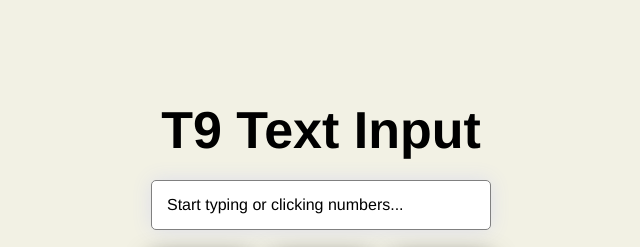
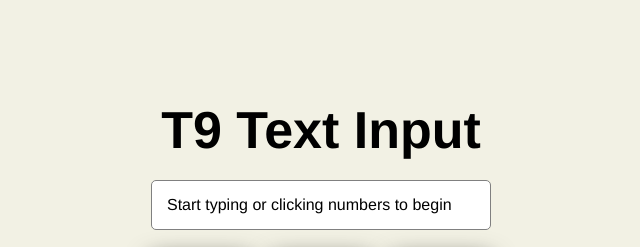
Before and after one commit to johnheroy/t9-autosuggest, a plain HTML site: page index.html in a window 1280 px wide. Shown: the top 247 px of the page, 319-959 px from the left. Drawn offline with Linux system fonts and the light colour scheme.

Commit message:
Change message upon successful dictionary load

```diff
--- a/index.html
+++ b/index.html
@@ -10,7 +10,7 @@
     <div class="container">
       <h1 class="title">T9 Text Input</h1>
       <div class="input-box">
-        Start typing or clicking numbers...
+        Loading...
       </div>
       <div class="suggestion-box">
         Suggestions will appear here...
--- a/src/init.js
+++ b/src/init.js
@@ -1,14 +1,6 @@
 $(document).ready(function(){
   var trie = new Trie('*');
   var dictionary;
-
-  $.get('words/google-10000-english.txt', function(data){
-    dictionary = data.split('\n');
-    for (var i = 0; i < dictionary.length; i++){
-      trie.insertWord(dictionary[i], i);
-    }
-
-  });
 
   var whichKeyClass = function(num){
     return '.number-' + (num - 48);
@@ -22,4 +14,19 @@ $(document).ready(function(){
     $(whichKeyClass(event.which)).removeClass('active');
   });
 
-})
+  var dictionaryHasLoaded = function(){
+    // Change 'loading' text to 'please input'
+    // bring input box into focus
+    $('.input-box').text('Start typing or clicking numbers to begin');
+    $('.input-box').css('0px 0px 20px 0px rgba(221,222,235,1)');
+  };
+
+  $.get('words/google-10000-english.txt', function(data){
+    dictionary = data.split('\n');
+    for (var i = 0; i < dictionary.length; i++){
+      trie.insertWord(dictionary[i], i);
+    }
+    dictionaryHasLoaded();
+  });
+
+});
--- a/style/styles.css
+++ b/style/styles.css
@@ -23,7 +23,7 @@ body {
   padding: 15px;
   margin: 10px;
   font-family: Helvetica;
-  box-shadow: 0px 0px 20px 0px rgba(221,222,235,1);
+  /*box-shadow: 0px 0px 20px 0px rgba(221,222,235,1);*/
   background-color: white;
 }
 
```
